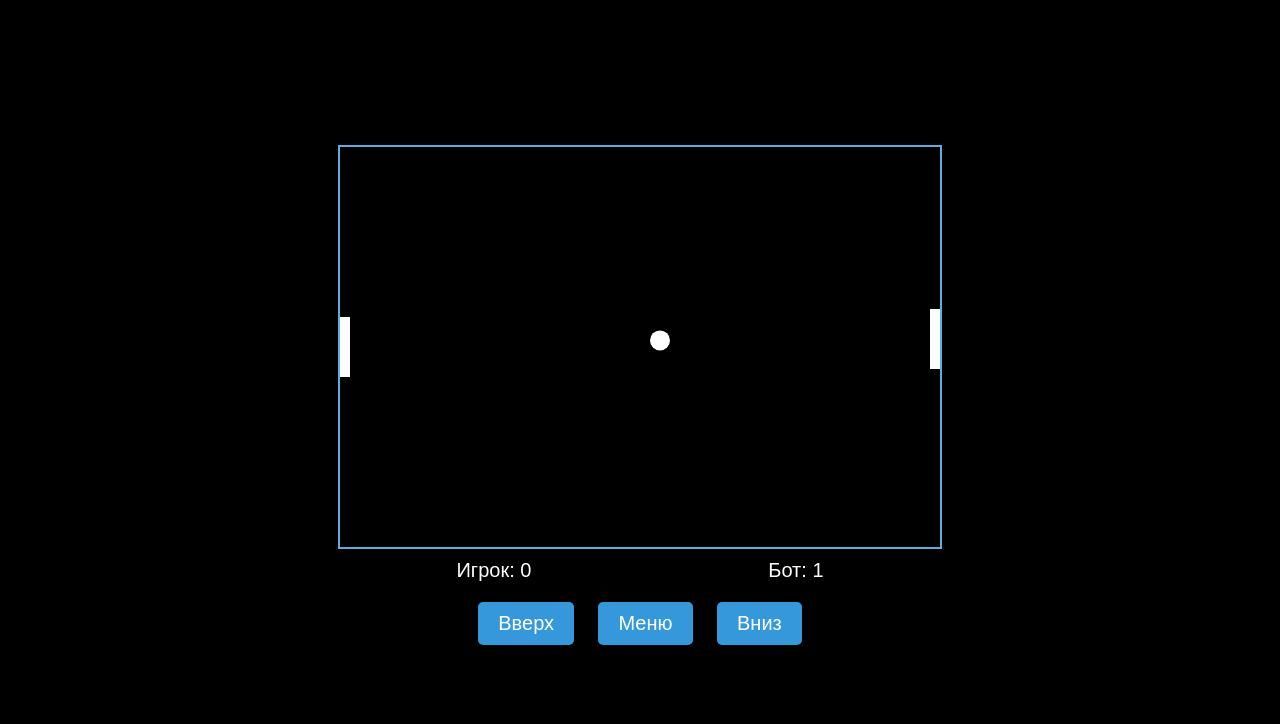
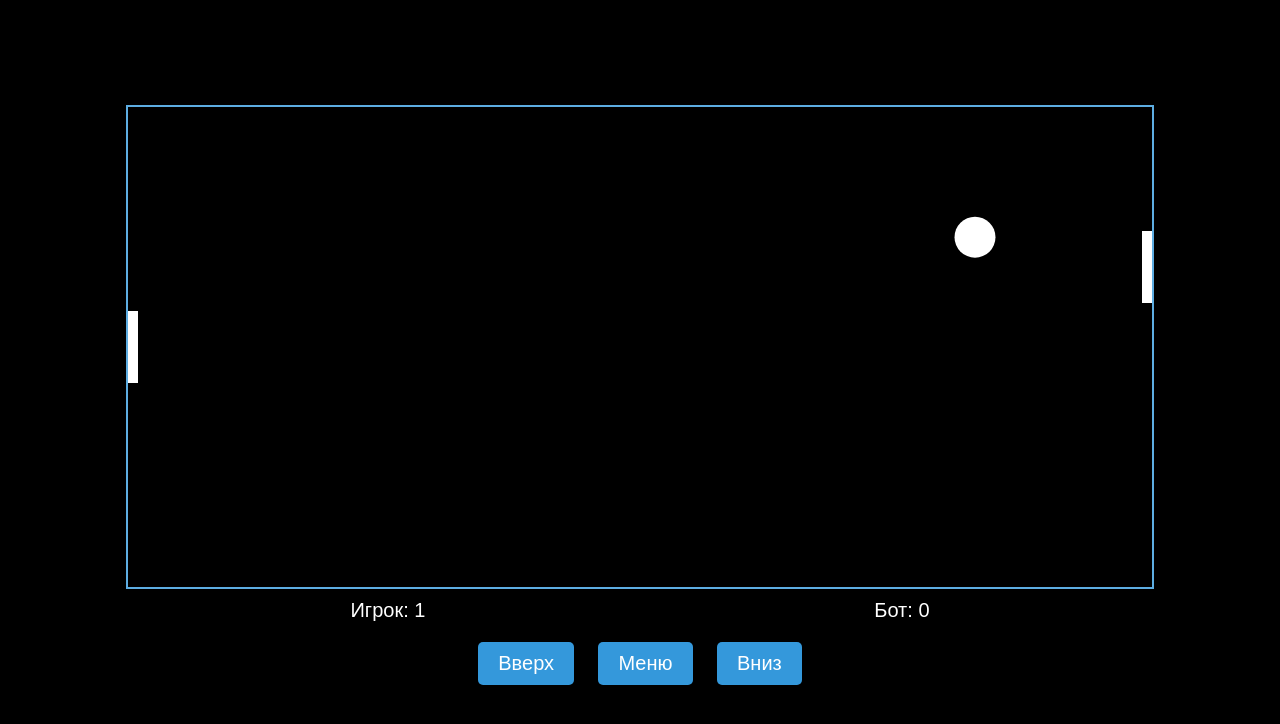
Before and after one commit to Detkrik/PangPong, a plain HTML site: page index.html in a window 1280 px wide. Both pictures are taken after a click on the button "Играть". Drawn offline with Linux system fonts and the light colour scheme.

Commit message:
index.html

```diff
--- a/index.html
+++ b/index.html
@@ -100,7 +100,7 @@
 </div>
 
 <div id="game-screen" style="display: none;">
-    <canvas id="gameCanvas" width="600" height="400"></canvas>
+    <canvas id="gameCanvas"></canvas>
     <div class="score-panel">
         <div>Игрок: <span id="player-score">0</span></div>
         <div>Бот: <span id="bot-score">0</span></div>
@@ -134,19 +134,18 @@
     const downButton = document.getElementById('down-button');
 
     // Размеры ракеток и мяча
-    const paddleWidth = 10;
-    const paddleHeight = 60;
-    const ballSize = 10;
+    let paddleWidth = 10;
+    let paddleHeight = 60;
+    let ballSize = 10;
 
     // Позиции ракеток
-    let playerPaddleY = canvas.height / 2 - paddleHeight / 2;
-    let botPaddleY = canvas.height / 2 - paddleHeight / 2;
-
+    let playerPaddleY;
+    let botPaddleY;
     // Позиция мяча и направление движения
-    let ballX = canvas.width / 2;
-    let ballY = canvas.height / 2;
-    let ballSpeedX = 5;
-    let ballSpeedY = 5;
+    let ballX;
+    let ballY;
+    let ballSpeedX;
+    let ballSpeedY;
 
     // Скорость движения ракеток
     let paddleSpeed = 10;  // Увеличиваем скорость ракетки
@@ -159,6 +158,24 @@
     let upInterval;
     let downInterval;
 
+    // Функция для изменения размеров canvas
+    function resizeCanvas() {
+        canvas.width = window.innerWidth * 0.8;  // Занимает 80% ширины экрана
+        canvas.height = window.innerHeight * 0.6; // Занимает 60% высоты экрана
+
+        // Обновляем размеры и позиции элементов игры
+        paddleHeight = canvas.height * 0.15; // Рассчитываем высоту ракетки
+        ballSize = canvas.width * 0.02;
+
+        playerPaddleY = canvas.height / 2 - paddleHeight / 2;
+        botPaddleY = canvas.height / 2 - paddleHeight / 2;
+
+        ballX = canvas.width / 2;
+        ballY = canvas.height / 2;
+        ballSpeedX = 5;
+        ballSpeedY = 5;
+
+    }
 
     // Функция для рисования ракетки
     function drawPaddle(x, y) {
@@ -177,7 +194,7 @@
     // Функция для движения вверх
     function movePaddleUp() {
         playerPaddleY -= paddleSpeed;
-        playerPaddleY = Math.max(0, Math.min(playerPaddleY, canvas.height - paddleHeight));
+playerPaddleY = Math.max(0, Math.min(playerPaddleY, canvas.height - paddleHeight));
     }
 
     // Функция для движения вниз
@@ -296,7 +313,7 @@
     // Функция для запуска игры
     function startGame() {
         startScreen.style.display = 'none';
-        gameScreen.style.display = 'block';
+gameScreen.style.display = 'block';
         endScreen.style.display = 'none';
 
         // Сбрасываем счет и позицию мяча
@@ -305,13 +322,7 @@
         playerScoreElement.textContent = playerScore;
         botScoreElement.textContent = botScore;
 
-        ballX = canvas.width / 2;
-        ballY = canvas.height / 2;
-        ballSpeedX = 5;
-        ballSpeedY = 5;
-        playerPaddleY = canvas.height / 2 - paddleHeight / 2;
-        botPaddleY = canvas.height/ 2 - paddleHeight / 2;
-
+        resizeCanvas();
 
         // Запускаем игровой цикл
         gameInterval = setInterval(function () {
@@ -354,6 +365,12 @@
         stopGame();
         startScreen.style.display = 'block';
     });
+
+    // Вызываем resizeCanvas при загрузке страницы и при изменении размеров окна
+    window.addEventListener('load', resizeCanvas);
+    window.addEventListener('resize', resizeCanvas);
+
+
 </script>
 </body>
 </html>
```
